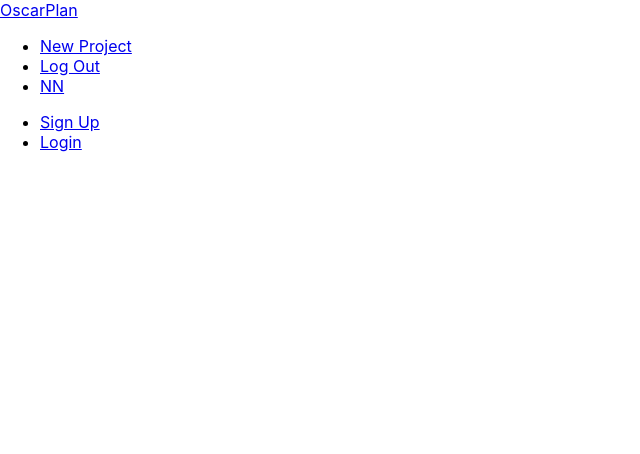
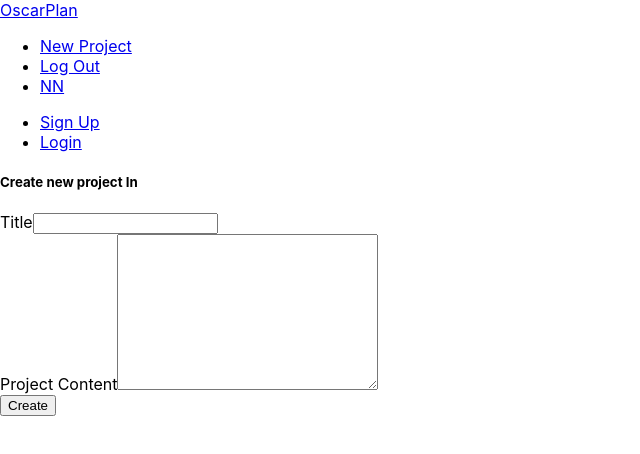
Before and after one commit to cocabet/react-firebase-app, a React (Create React App) app: page /create in a window 1280 px wide. Shown: the top 454 px of the page, without its empty margins (0-640 px from the left). Built offline with nearby package versions, Linux system fonts and the light colour scheme; the HTML template or start-up script is replaced by a standard one.

Commit message:
Creater Project Form

```diff
--- a/src/App.js
+++ b/src/App.js
@@ -3,6 +3,7 @@ import SignIn from './components/auth/SignIn';
 import SignUp from './components/auth/SignUp';
 import Dashboard from './components/dashboard/Dashboard';
 import Navbar from './components/layout/Navbar';
+import CreateProject from './components/projects/CreateProject';
 import ProjectDetails from './components/projects/ProjectDetails';
 
 function App() {
@@ -16,6 +17,7 @@ function App() {
             <Route exact path="/project/:id" component={ProjectDetails} />
             <Route exact path="/signin" component={SignIn}/>
             <Route exact path="/signup" component={SignUp}/>
+            <Route exact path="/create" component={CreateProject} />
           </Switch>
         </div>
       </BrowserRouter>
--- a/src/components/auth/SignUp.js
+++ b/src/components/auth/SignUp.js
@@ -42,7 +42,7 @@ const SignUp = () => {
           <input type="text" name="firstName" onChange={handleChange}/>
         </div>
         <div>
-          <button className="btn pink lighten-1 z-depth-0">Login</button>
+          <button className="btn pink lighten-1 z-depth-0">Sign Up</button>
         </div>
       </form>
     </div>
--- a/src/components/projects/CreateProject.js
+++ b/src/components/projects/CreateProject.js
@@ -0,0 +1,42 @@
+import React, { useState } from 'react'
+
+const CreateProject = () => {
+
+  const [state, setState] = useState({
+    title: "",
+    content: "",
+  });
+
+  const handleChange = (e) => {
+    setState({
+      ...state,
+      [e.target.name]: e.target.value
+    });
+  }
+
+  const handleSubmit = (e) => {
+    e.preventDefault();
+    console.log(state);
+  }
+
+  return (
+    <div className="container">
+      <form onSubmit={handleSubmit} className="white">
+        <h5 className="grey-text text-darken-3">Create new project In</h5>
+        <div className="input-field">
+          <label htmlFor="title">Title</label>
+          <input type="text" name="title" onChange={handleChange}/>
+        </div>
+        <div className="input-field">
+          <label htmlFor="content">Project Content</label>
+          <textarea name="content" cols="30" rows="10" className="materialize-textarea" onChange={handleChange}></textarea>
+        </div>
+        <div>
+          <button className="btn pink lighten-1 z-depth-0">Create</button>
+        </div>
+      </form>
+    </div>
+  )
+}
+
+export default CreateProject;
```
